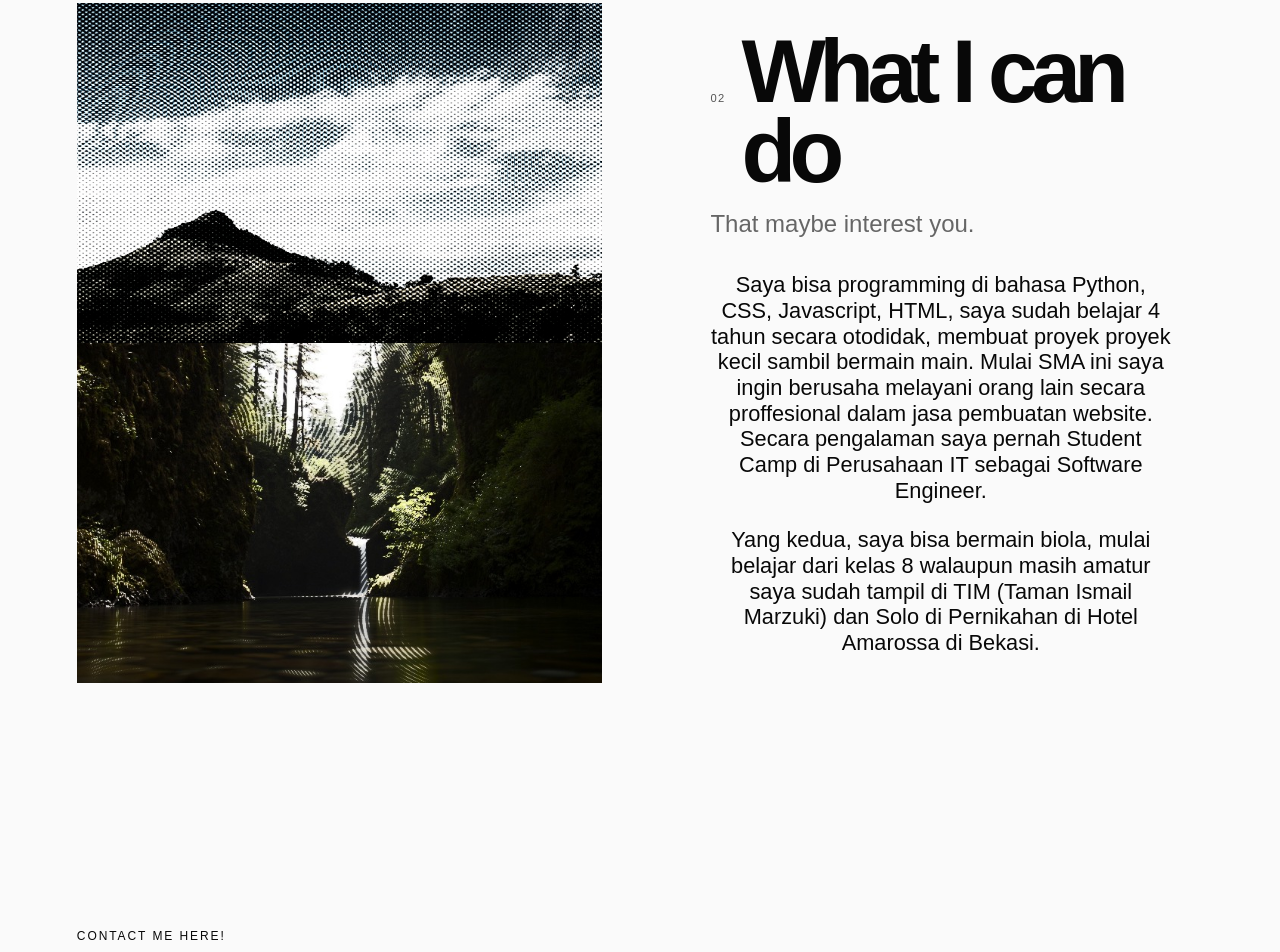
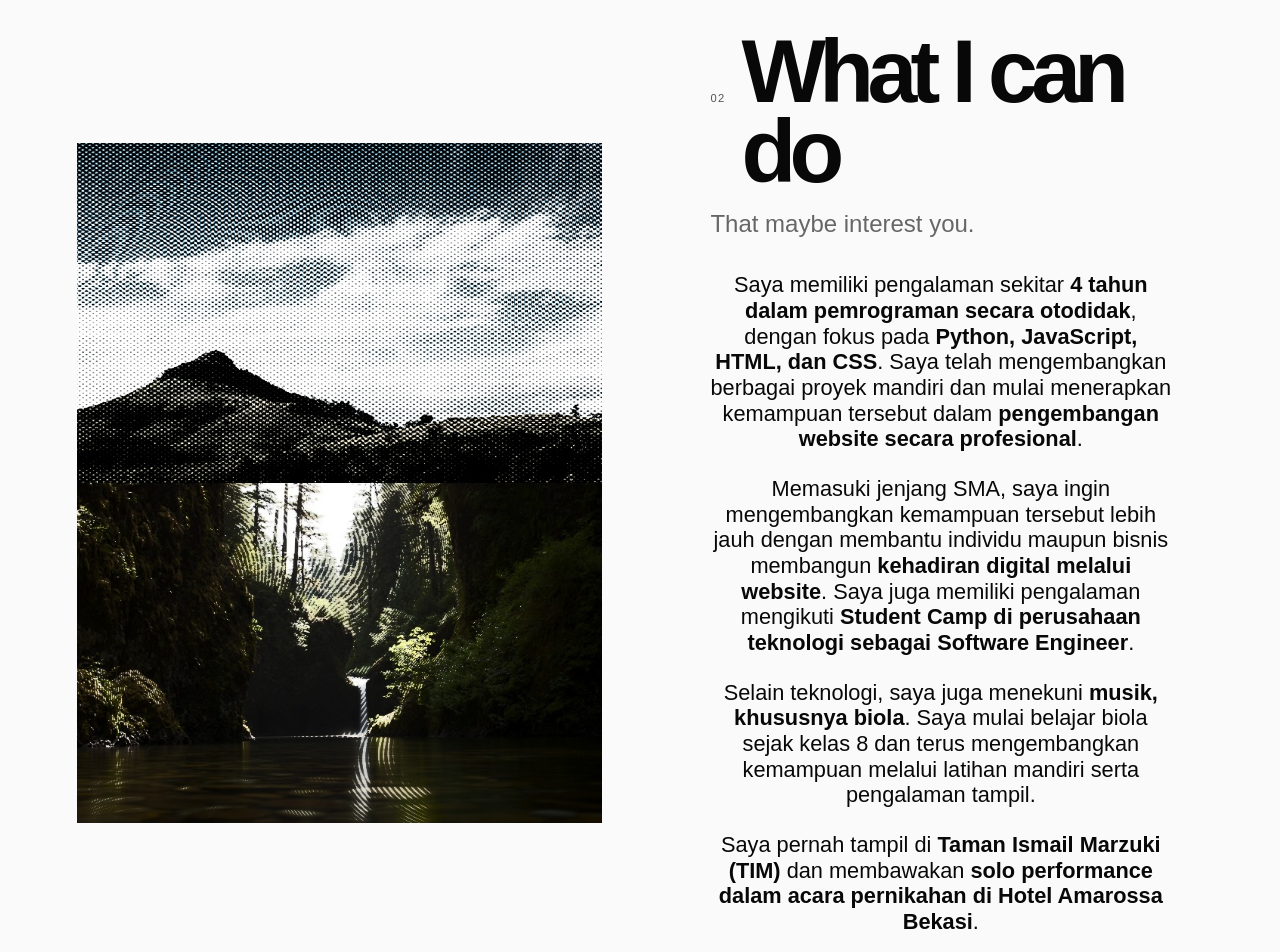
Before and after one commit to hillotheskid/proffesionalporto, a website: page index.html in a window 1280 px wide. Shown: the part 1768-2720 px from the top of the page. Drawn offline with Linux system fonts and the light colour scheme.

Commit message:
Update index.html

```diff
--- a/index.html
+++ b/index.html
@@ -23,7 +23,7 @@
         <div class="section-heading reveal"><span>01</span><h2>About Me</h2></div>
         <div class="about__grid">
           <div class="about__copy reveal">
-            <p>Saya lahir di Bekasi 2011, dari kecil saya sudah bermain laptop, menonton film, youtube dan lain lain, umur 6 tahun saya mulai belajar SCRATCH, dan saat SMP saya mulai berani belajar LUA dan Python, membuat proyek proyek kecil, belajar tanpa guru dan hanya didampingi AI.</p>
+            <p>Saya lahir di Bekasi pada tahun 2011. Ketertarikan saya terhadap teknologi dimulai sejak usia 6 tahun, ketika saya mulai mempelajari <strong>Scratch</strong>. Seiring bertambahnya usia, saya mulai memperluas kemampuan ke <strong>Lua dan Python</strong>, serta mengembangkan berbagai proyek kecil secara <strong>otodidak</strong>.</p>
           </div>
           <div class="collage collage--flowers reveal" aria-label="Replaceable image collage">
             <div class="image-placeholder image-placeholder--small"></div>
@@ -41,8 +41,33 @@
         <div class="skills__copy reveal">
           <div class="section-heading section-heading--right"><span>02</span><h2>What I can do</h2></div>
           <p class="lead">That maybe interest you.</p>
-          <p>Saya bisa programming di bahasa Python, CSS, Javascript, HTML, saya sudah belajar 4 tahun secara otodidak, membuat proyek proyek kecil sambil bermain main. Mulai SMA ini saya ingin berusaha melayani orang lain secara proffesional dalam jasa pembuatan website. Secara pengalaman saya pernah Student Camp di Perusahaan IT sebagai Software Engineer.</p>
-          <p>Yang kedua, saya bisa bermain biola, mulai belajar dari kelas 8 walaupun masih amatur saya sudah tampil di TIM (Taman Ismail Marzuki) dan Solo di Pernikahan di Hotel Amarossa di Bekasi.</p>
+          <p>
+          Saya memiliki pengalaman sekitar <strong>4 tahun dalam pemrograman
+          secara otodidak</strong>, dengan fokus pada
+          <strong>Python, JavaScript, HTML, dan CSS</strong>.
+          Saya telah mengembangkan berbagai proyek mandiri dan mulai menerapkan
+          kemampuan tersebut dalam <strong>pengembangan website secara profesional</strong>.
+          </p>
+
+          <p>
+          Memasuki jenjang SMA, saya ingin mengembangkan kemampuan tersebut lebih jauh
+          dengan membantu individu maupun bisnis membangun
+          <strong>kehadiran digital melalui website</strong>.
+          Saya juga memiliki pengalaman mengikuti
+          <strong>Student Camp di perusahaan teknologi sebagai Software Engineer</strong>.
+          </p>
+
+          <p>
+          Selain teknologi, saya juga menekuni <strong>musik, khususnya biola</strong>.
+          Saya mulai belajar biola sejak kelas 8 dan terus mengembangkan kemampuan
+          melalui latihan mandiri serta pengalaman tampil.
+          </p>
+
+          <p>
+          Saya pernah tampil di <strong>Taman Ismail Marzuki (TIM)</strong> dan
+          membawakan <strong>solo performance dalam acara pernikahan
+          di Hotel Amarossa Bekasi</strong>.
+          </p>
         </div>
       </section>
 
```
